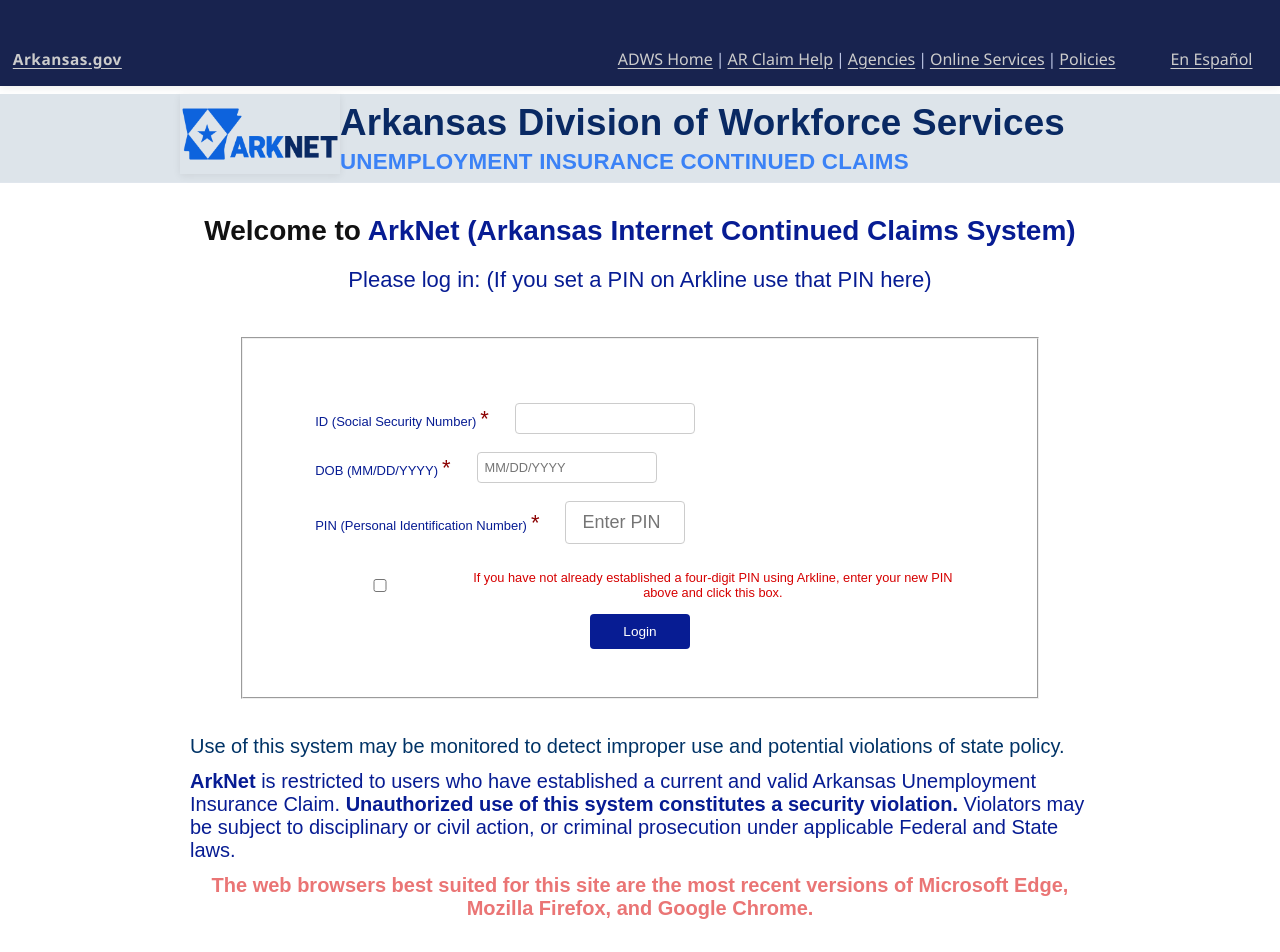
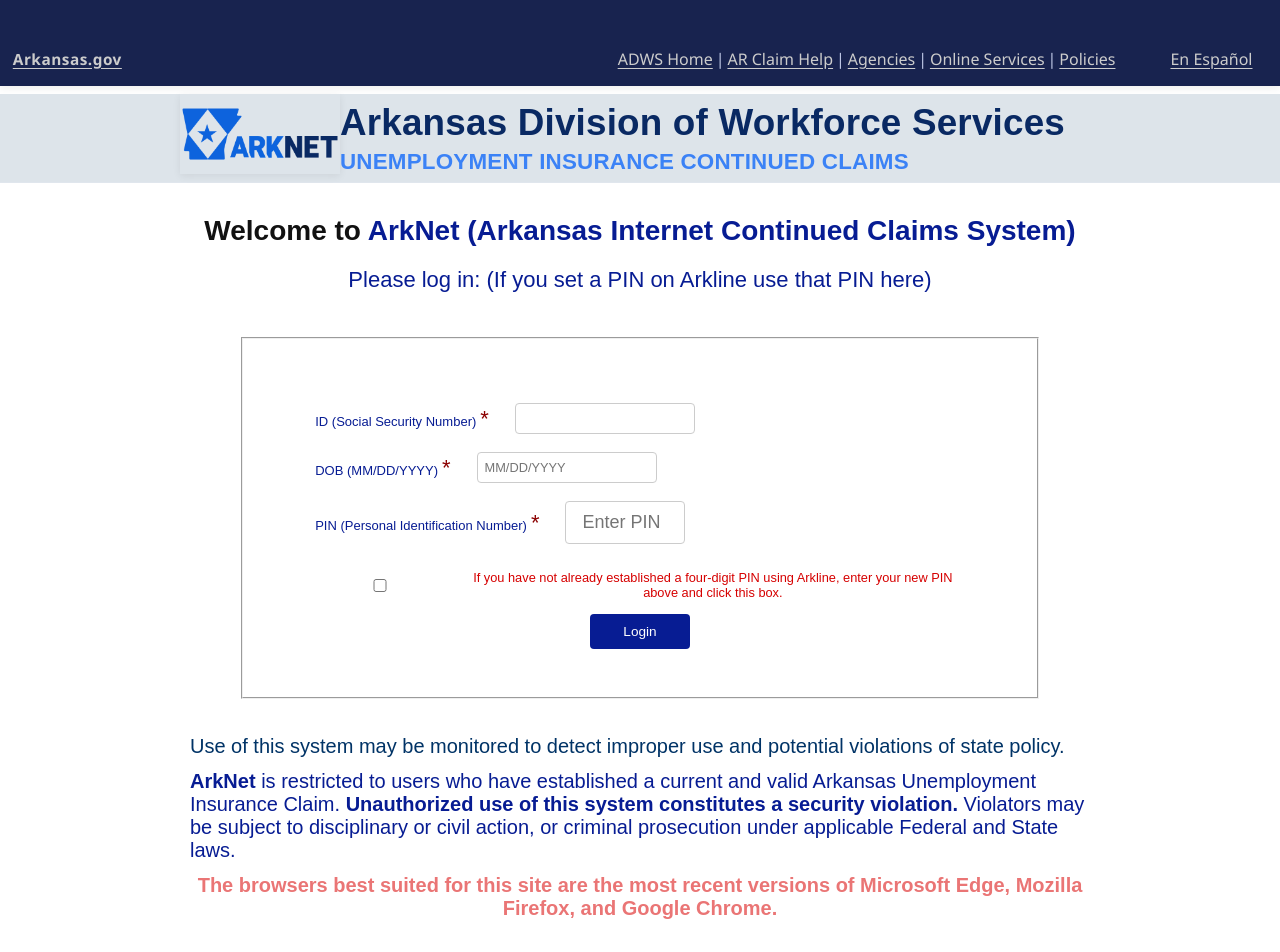
Before and after one commit to WILDERCORP/secureworkforce.arkansas-gov-claims, a Next.js app: page / in a window 1280 px wide. Shown: the top 952 px of the page. Built offline with nearby package versions, Linux system fonts and the light colour scheme.

Commit message:
Update informational text for browser compatibility in MainContent

```diff
--- a/app/MainContent.js
+++ b/app/MainContent.js
@@ -545,7 +545,7 @@
               <span style={{fontSize: '20px'}}><span style={{fontWeight: 'bold'}}>ArkNet</span> is restricted to users who have established a current and valid Arkansas Unemployment Insurance Claim. <span style={{fontWeight: 'bold'}}>Unauthorized use of this system constitutes a security violation.</span> Violators may be subject to disciplinary or civil action, or criminal prosecution under applicable Federal and State laws.</span>
             </div>
             <div style={{width: '100%', maxWidth: 900, margin: '12px auto 0 auto', fontSize: 14, color: '#EA7575', textAlign: 'center', fontWeight: 'bold'}}>
-              <span style={{fontSize: '20px'}}>The web browsers best suited for this site are the most recent versions of Microsoft Edge, Mozilla Firefox, and Google Chrome.</span>
+              <span style={{fontSize: '20px'}}>The browsers best suited for this site are the most recent versions of Microsoft Edge, Mozilla Firefox, and Google Chrome.</span>
             </div>
             {/* Translation Services Section */}
             <div style={{width: '100%', maxWidth: 900, margin: '24px auto 0 auto', fontSize: 14, color: '#003366', fontWeight: 500, textAlign: 'left'}}>
```
